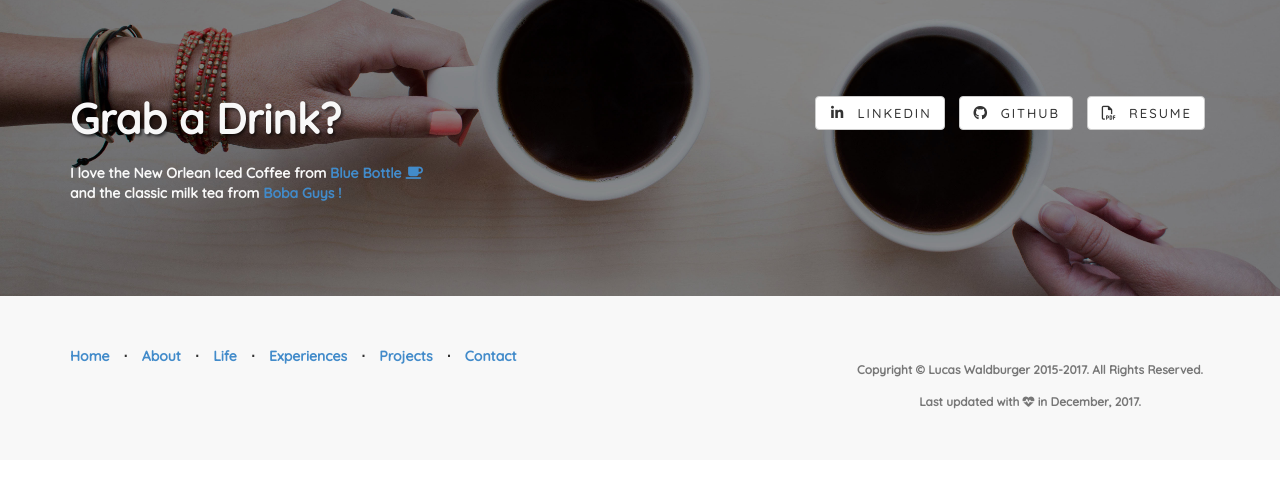
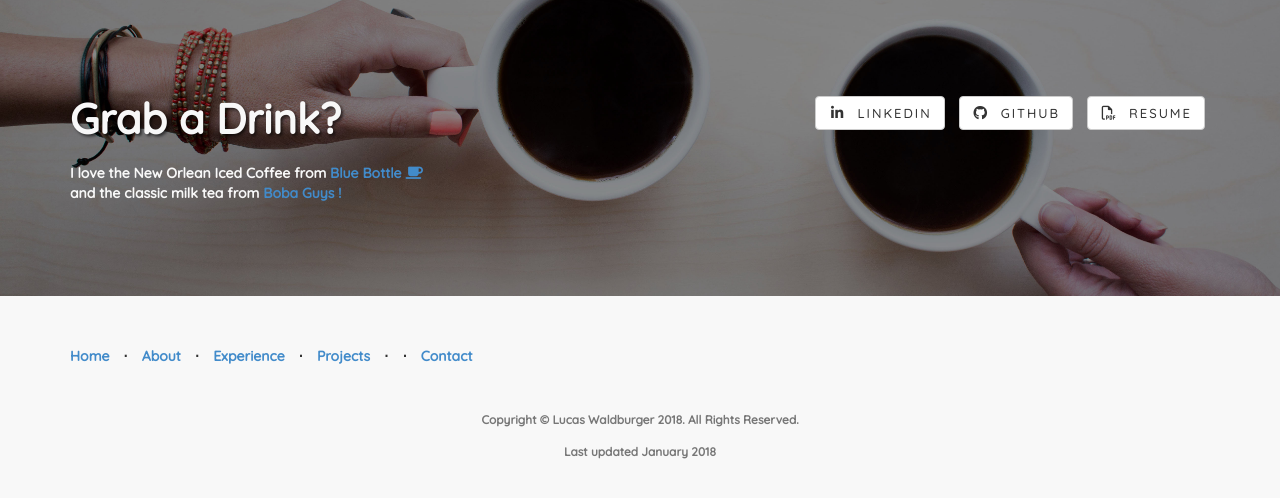
Before and after one commit to lucaswaldburger/lucaswaldburger.github.io, a Jekyll site: the page built from index.html, in a window 1280 px wide and 900 px high, scrolled down 3333 px, cut to the strip 390-888 px from the top of the window. Built offline with Jekyll 4.4.1, drawn with Linux system fonts in a browser that asks for light colours; nearby versions of some CDN libraries; before the commit the page ends 4183 px from its top, so only the background shows below that.

Commit message:
Update footer.html

```diff
--- a/_includes/footer.html
+++ b/_includes/footer.html
@@ -13,16 +13,16 @@
                     </li>
                     <li class="footer-menu-divider">&sdot;</li>
                     <li>
-                        <a class="page-scroll" href="#instagram">Life</a>
-                    </li>
-                    <li class="footer-menu-divider">&sdot;</li>
-                    <li>
-                        <a class="page-scroll" href="#experiences">Experiences</a>
+                        <a class="page-scroll" href="#experience">Experience</a>
                     </li>
                     <li class="footer-menu-divider">&sdot;</li>
                     <li>
                         <a class="page-scroll" href="#projects">Projects</a>
                     </li>
+                    <li class="footer-menu-divider">&sdot;</li>
+<!--                     <li>
+                        <a class="page-scroll" href="#Triathlon">Triathlon</a>
+                    </li> -->
                     <li class="footer-menu-divider">&sdot;</li>
                     <li>
                         <a class="page-scroll" href="#contact">Contact</a>
@@ -30,10 +30,10 @@
                 </ul>
                 <br>
             </div>
-            <div class="col-md-4" align="center">
-                <p class="copyright text-muted small">Copyright &copy; {{ site.title }} 2015-2017. All Rights Reserved.</p>
-                <p class="copyright text-muted small">Last updated with <i class="fa fa-heartbeat"></i> in December, 2017.</p>
-            </div>
+        </div>
+        <div align="center" class="row">
+            <p class="copyright text-muted small">Copyright &copy; {{ site.title }} 2018. All Rights Reserved.</p>
+            <p class="copyright text-muted small">Last updated January 2018</p>
         </div>
     </div>
 </footer>
```
